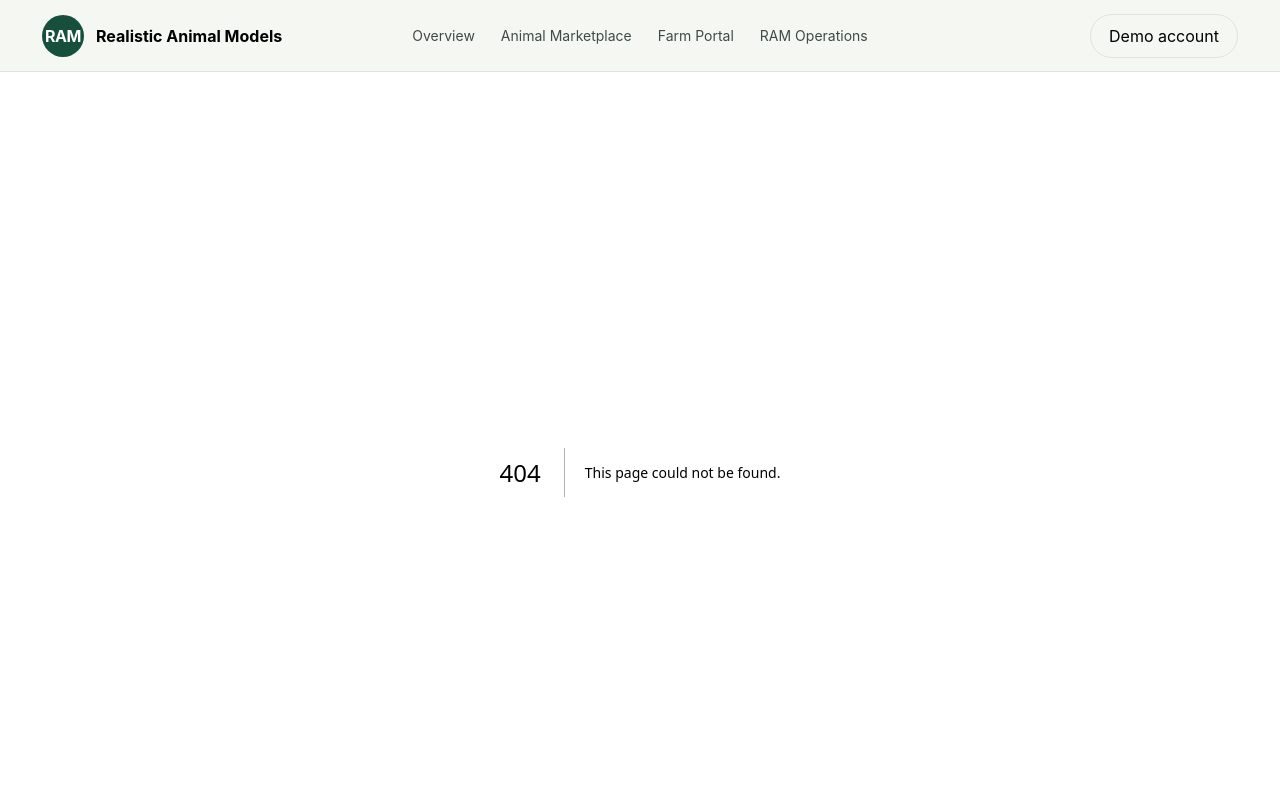
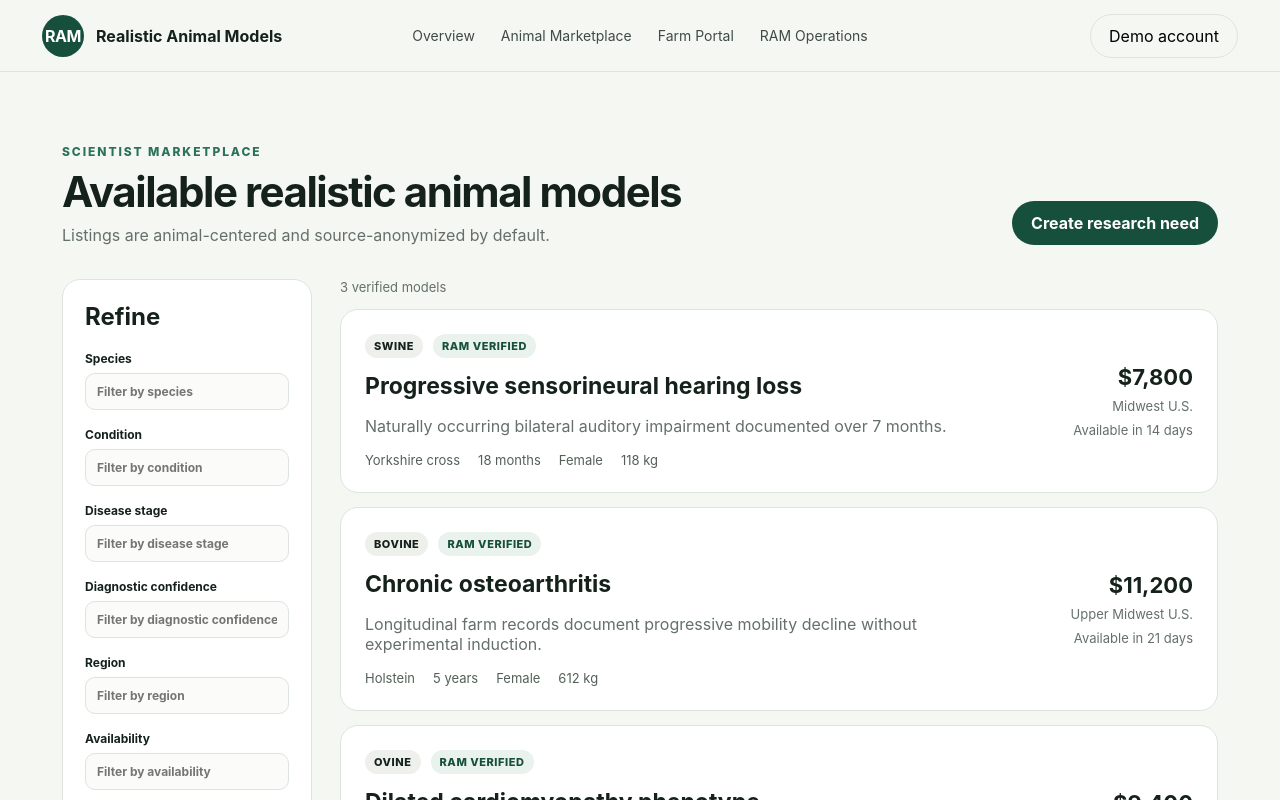
Before and after one commit to neophilism/RAM-Marketplace, a Next.js app: page /marketplace in a window 1280 px wide. Before the commit this address had no page. Shown: the top 800 px of the page. Built offline with nearby package versions, Linux system fonts and the light colour scheme.

Commit message:
ui: add anonymous scientist marketplace

```diff
--- /dev/null
+++ b/app/marketplace/page.tsx
@@ -0,0 +1,39 @@
+import Link from "next/link";
+import { animalListings } from "@/lib/mock-data";
+
+export default function MarketplacePage() {
+  return (
+    <section className="page">
+      <div className="pageHeader">
+        <div>
+          <div className="eyebrow">Scientist marketplace</div>
+          <h1>Available realistic animal models</h1>
+          <p>Listings are animal-centered and source-anonymized by default.</p>
+        </div>
+        <button className="primaryButton" type="button">Create research need</button>
+      </div>
+      <div className="marketLayout">
+        <aside className="filterPanel">
+          <h2>Refine</h2>
+          {["Species","Condition","Disease stage","Diagnostic confidence","Region","Availability","Price"].map((label) => (
+            <label key={label}><span>{label}</span><input placeholder={"Filter by " + label.toLowerCase()} /></label>
+          ))}
+        </aside>
+        <div className="results">
+          <div className="resultsMeta">{animalListings.length} verified models</div>
+          {animalListings.map((animal) => (
+            <Link className="animalCard" href={"/marketplace/" + animal.id} key={animal.id}>
+              <div>
+                <div className="cardTopline"><span className="pill">{animal.species}</span>{animal.ramVerified && <span className="verified">RAM verified</span>}</div>
+                <h2>{animal.condition}</h2>
+                <p>{animal.summary}</p>
+                <div className="specRow"><span>{animal.breed}</span><span>{animal.age}</span><span>{animal.sex}</span><span>{animal.weightKg} kg</span></div>
+              </div>
+              <div className="cardAside"><strong>${animal.priceUsd.toLocaleString()}</strong><span>{animal.region}</span><span>Available in {animal.availability}</span></div>
+            </Link>
+          ))}
+        </div>
+      </div>
+    </section>
+  );
+}
```
